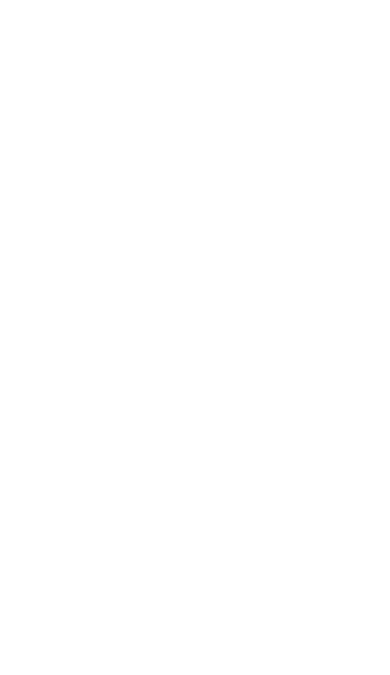
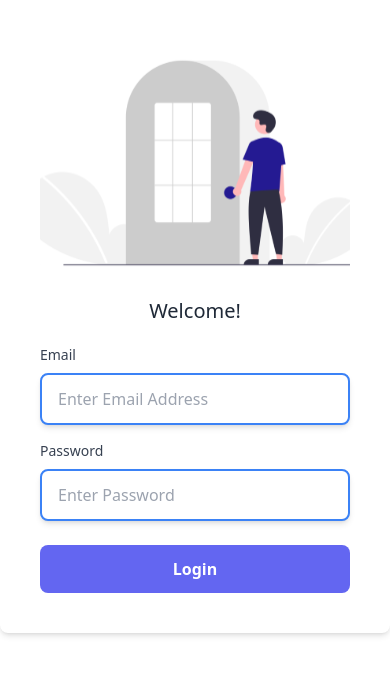
Before and after one commit to ronniejamestorres/issue-tracker-front, a React (Vite) app: page /login in a window 390 px wide. Before the commit this address had no page. Shown: the part 111-786 px from the top of the page. Built offline with nearby package versions, Linux system fonts and the light colour scheme.

Commit message:
sign in mobile

```diff
--- a/src/App.tsx
+++ b/src/App.tsx
@@ -1,11 +1,14 @@
 import { BrowserRouter as Router, Route, Routes } from "react-router-dom";
 import FetchTest from "./pages/FetchTest";
+import Login from "./pages/Login";
 
 function App() {
   return (
     <Router>
       <Routes>
         <Route path="/" element={<FetchTest />}></Route>
+        <Route path="/login" element={<Login />}></Route>
+
       </Routes>
     </Router>
   );
--- a/src/index.css
+++ b/src/index.css
@@ -1,3 +1,4 @@
 @import "tailwindcss/base";
 @import "tailwindcss/components";
 @import "tailwindcss/utilities";
+@import url('https://fonts.googleapis.com/css2?family=Abril+Fatface&display=swap');
--- /dev/null
+++ b/src/pages/Login.tsx
@@ -0,0 +1,39 @@
+import React from 'react'
+import login from '../images/login.svg'
+function Login() {
+  return (
+    <>
+    <div className="container mx-auto flex justify-center items-center h-screen bg-white">
+        <div className="w-full lg:w-1/2 p-10 bg-white rounded-lg shadow-md">
+
+        <div className="relative w-330 h-285 right-30 bottom-443">
+            <img src={login} alt="login" className="w-full h-full" />
+        </div>
+        <div className="flex justify-center items-center" >
+
+            <span className="text-xl font-normal">Welcome!</span>
+        </div>
+
+
+            <form className="mt-5">
+                <div>
+                    <label className="block text-sm text-gray-700">Email</label>
+                    <input type="email" placeholder="Enter Email Address" className="w-full px-4 py-3 rounded-lg bg-white mt-2 border-2 shadow-md rounded-15 border-blue-500 focus:border-blue-500 focus:bg-white focus:outline-none" />
+                </div>
+                <div className="mt-4">
+                    <label className="block text-sm text-gray-700">Password</label>
+                    <input type="password" placeholder="Enter Password" className="w-full px-4 py-3 rounded-lg bg-white mt-2 border-2 shadow-md rounded-15 border-blue-500 focus:border-blue-500 focus:bg-white focus:outline-none" />
+                </div>
+                <button type="submit" className="w-full block bg-indigo-500 hover:bg-indigo-400 focus:bg-indigo-400 text-white font-semibold rounded-lg px-4 py-3 mt-6">Login</button>
+            </form>
+
+        </div>
+
+    </div>
+    </>
+
+
+  )
+}
+
+export default Login
```
Also changed, not shown: src/images/login.svg (added).
